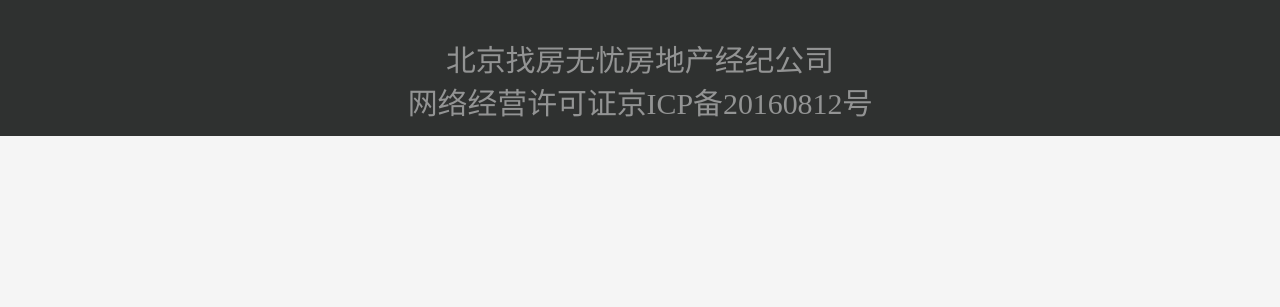
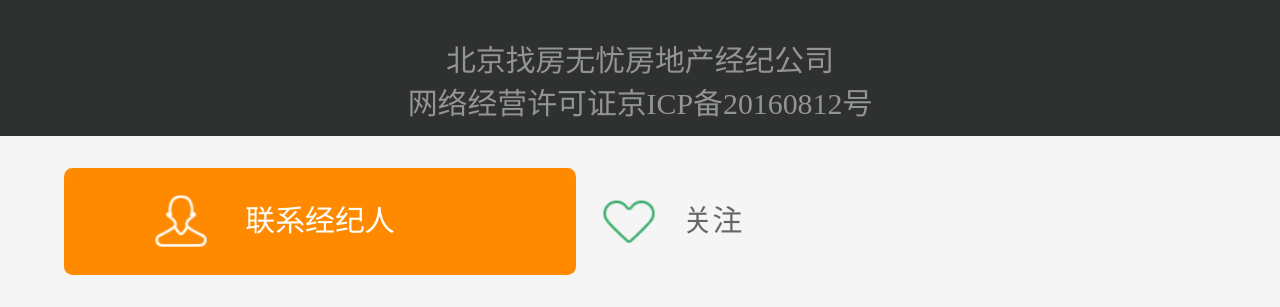
Before and after one commit to lik0319/careroom, a plain HTML site: page SecondhardDetails.html in a window 1280 px wide. Shown: the part 6552-6859 px from the top of the page. Before the commit the page ends 6688 px from the top, so only its background shows below. Drawn offline with Linux system fonts and the light colour scheme.

Commit message:
'二手房详情HTML完善，头尾完善一下'

```diff
--- a/SecondhardDetails.html
+++ b/SecondhardDetails.html
@@ -234,6 +234,11 @@
                 <p>网络经营许可证京ICP备20160812号</p>
             </div>
         </div>
+        <!-- 联系 -->
+        <div class="call">
+            <div class="c_l">联系经纪人</div>
+            <div class="c_r">关注</div>
+        </div>
     </div>
 </body>
 
--- a/css/SecondhandDetails.less
+++ b/css/SecondhandDetails.less
@@ -370,4 +370,34 @@ body {
             }
         }
     }
+
+    /* 联系 */
+    .call {
+        width: 90%;
+        margin: 1.5rem auto;
+        display: flex;
+
+        .c_l {
+            background: url(../image/SecondhandList/user.png) no-repeat 4rem center;
+            background-size: 3rem;
+            background-color: @c;
+            width: 24rem;
+            height: 5rem;
+            line-height: 5rem;
+            text-align: center;
+            color: #fff;
+            font-size: 1.4rem;
+            border-radius: .4rem;
+        }
+
+        .c_r {
+            height: 5rem;
+            line-height: 5rem;
+            padding-left: 5rem;
+            font-size: 1.4rem;
+            color: #666666;
+            background: url(../image/SecondhandList/xin.png) no-repeat 1rem center;
+            background-size: 3rem;
+        }
+    }
 }
--- a/css/public.less
+++ b/css/public.less
@@ -131,4 +131,5 @@ a {
 
 
     }
+
 }
```
Also changed, not shown: css/SecondhandDetails.css.
